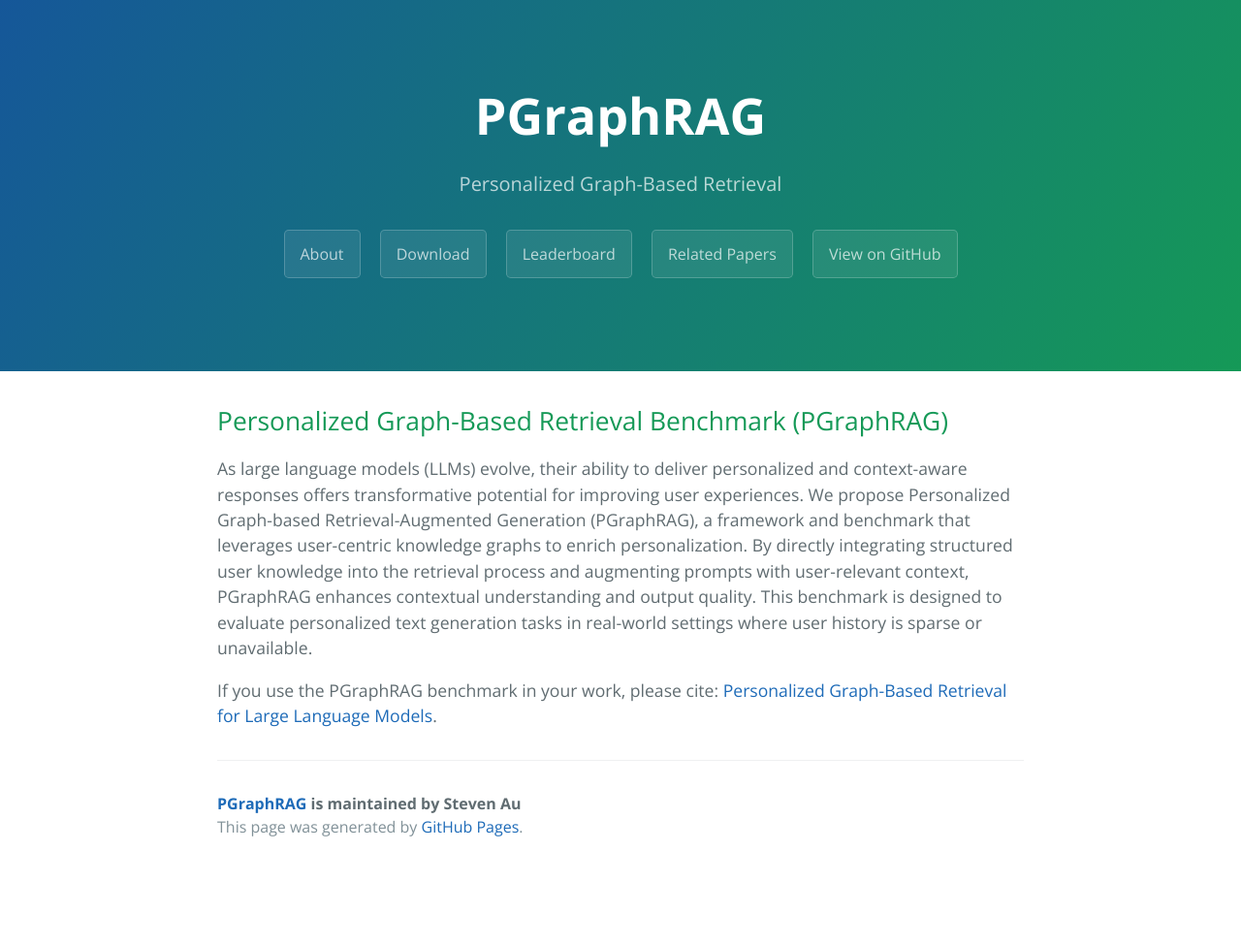
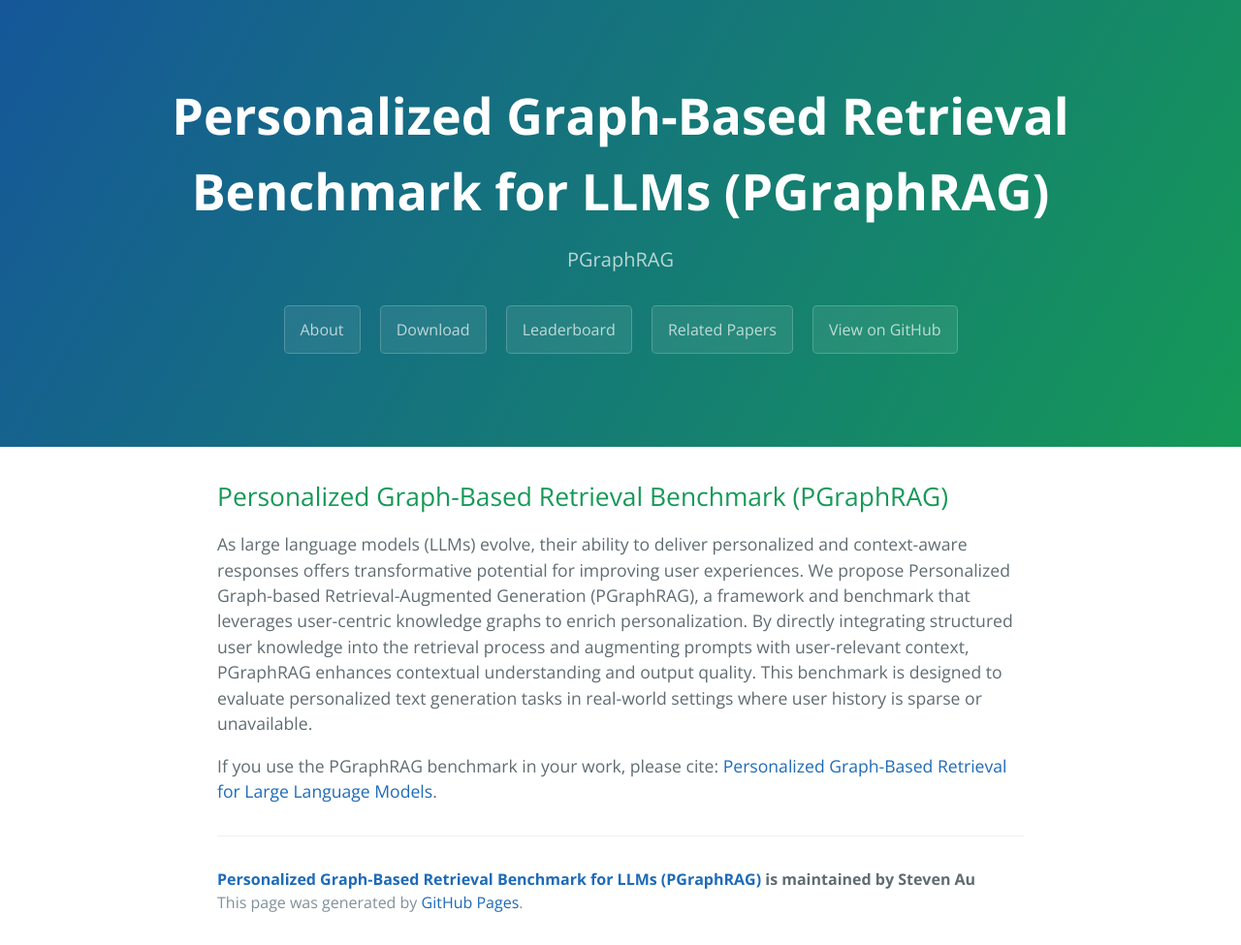
Before and after one commit to PGraphRAG-benchmark/PGraphRAG-benchmark.github.io, a Jekyll site: the page built from index.html, in a window 1280 px wide. Shown: the whole page at 97% size. Built offline with Jekyll 4.4.1, drawn with Linux system fonts in a browser that asks for light colours; the list of posts is cut into pages by our own code; before the commit the page ends 900 px from its top, so only the background shows below that.

Commit message:
Update _config.yml

```diff
--- a/_config.yml
+++ b/_config.yml
@@ -1,6 +1,6 @@
 # Setup
-title:       PGraphRAG
-tagline:      Personalized Graph-Based Retrieval
+title:       Personalized Graph-Based Retrieval Benchmark for LLMs (PGraphRAG)
+tagline:      PGraphRAG
 baseurl:      ""
 paginate:     1
 locale:       "en"
```
